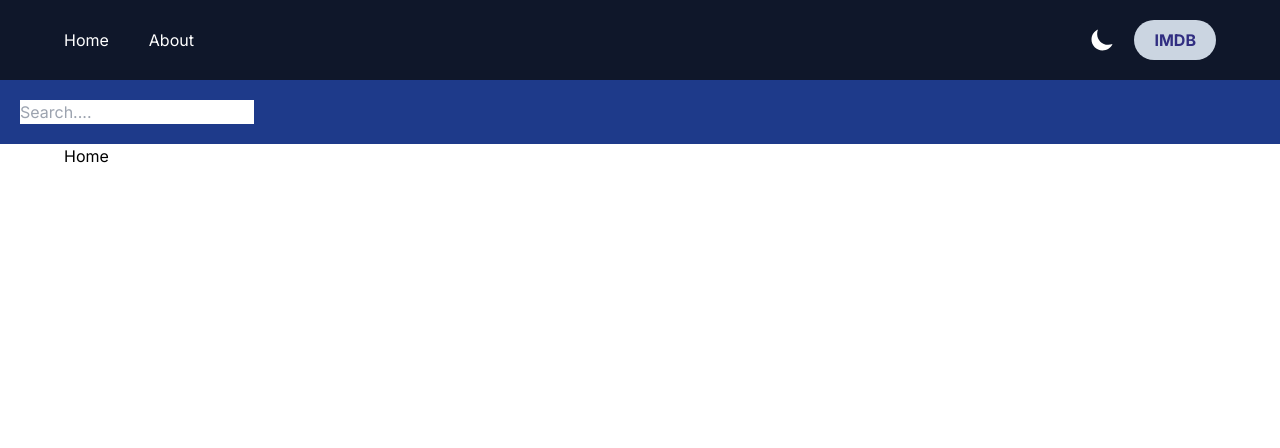
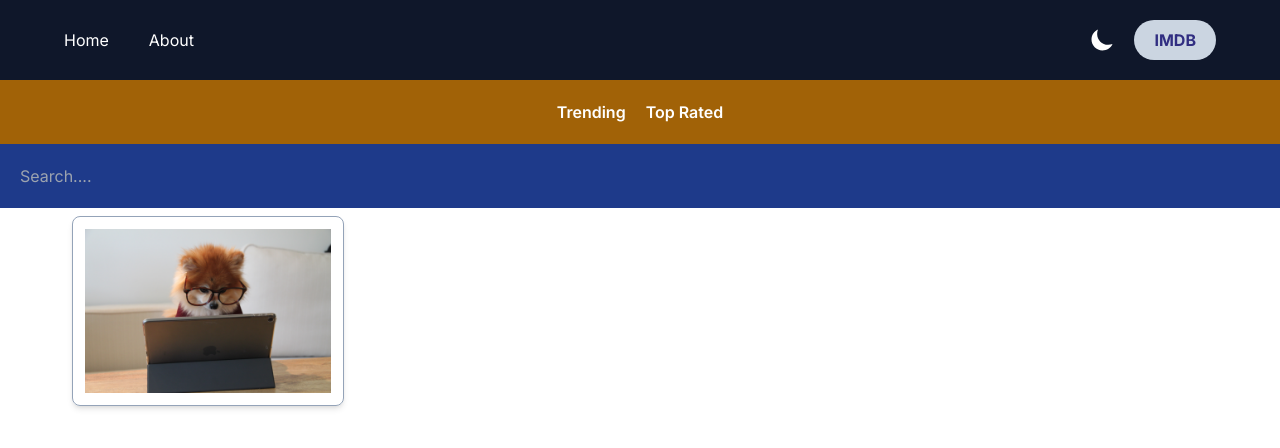
Before and after one commit to kmsh0123/next-imdb-clone, a Next.js app: page / in a window 1280 px wide. Shown: the top 448 px of the page. Built offline with nearby package versions, Linux system fonts and the light colour scheme.

Commit message:
redux toolkit install

```diff
--- a/package.json
+++ b/package.json
@@ -9,10 +9,12 @@
     "lint": "next lint"
   },
   "dependencies": {
+    "@reduxjs/toolkit": "^2.0.1",
     "next": "14.0.3",
     "react": "^18",
     "react-dom": "^18",
-    "react-icons": "^4.12.0"
+    "react-icons": "^4.12.0",
+    "react-redux": "^9.0.2"
   },
   "devDependencies": {
     "autoprefixer": "^10.4.16",
--- a/src/app/layout.jsx
+++ b/src/app/layout.jsx
@@ -3,6 +3,7 @@ import './globals.css'
 import Header from "@/components/Header";
 import Footer from '@/components/Footer';
 import Navbar from '@/components/Navbar';
+import SearchBar from '@/components/Searchbar';
 
 
 const inter = Inter({ subsets: ['latin'] })
@@ -18,6 +19,7 @@ export default function RootLayout({ children }) {
       <body className={inter.className}>
         <Header/>
         <Navbar/>
+        <SearchBar/>
         {children}
         </body>
     </html>
--- a/src/app/page.jsx
+++ b/src/app/page.jsx
@@ -1,8 +1,11 @@
+import Card from '@/components/Card'
 import React from 'react'
 
 const Home = () => {
   return (
-    <div className='max-w-6xl mx-auto'>Home</div>
+    <div className="">
+      <Card/>
+    </div>
   )
 }
 
--- /dev/null
+++ b/src/app/store/store.js
@@ -0,0 +1,7 @@
+import { configureStore } from '@reduxjs/toolkit'
+
+export const makeStore = () => {
+  return configureStore({
+    reducer: {},
+  })
+}
--- /dev/null
+++ b/src/components/Card.jsx
@@ -0,0 +1,19 @@
+import React from 'react'
+import Image from 'next/image'
+import Link from "next/link";
+import { FiThumbsUp } from "react-icons/fi";
+
+import cookie from '../../public/cookie.jpg'
+
+const Card = () => {
+  return (
+  <div className='grid grid-cols-4 max-w-6xl mx-auto'>
+    <div className="cursor-pointer sm:p-3 sm:hover:shadow-slate-400 sm:shadow-md rounded-lg sm:border sm:border-slate-400 sm:m-2 transition-shadow duration-200 group">
+        <Image src={cookie}/>
+    </div>
+  </div>
+
+  )
+}
+
+export default Card
--- a/src/components/Header.jsx
+++ b/src/components/Header.jsx
@@ -21,7 +21,7 @@ const Header = () => {
             open ? <IoMoonSharp className="text-2xl"/> : <MdOutlineWbSunny className="text-2xl "/>
           }
           </div>
-            <span className="font-bold bg-slate-300 px-5 py-2 rounded-full text-indigo-900">IMDB</span>
+            <span className="font-bold bg-slate-300 px-5 py-2 rounded-full text-indigo-900 select-none">IMDB</span>
         </div>
       </div>
     </div>
--- a/src/components/Navbar.jsx
+++ b/src/components/Navbar.jsx
@@ -2,9 +2,10 @@ import React from 'react'
 
 const Navbar = () => {
   return (
-    <form className='bg-blue-900 p-5 text-yellow-500 border-none'>
-        <input className='outline-none' type="text" placeholder='Search....' />
-    </form>
+    <div className='bg-yellow-700 p-5 flex text-white font-semibold justify-center space-x-5 '>
+       <h1>Trending</h1>
+       <h1>Top Rated</h1>
+    </div>
   )
 }
 
--- /dev/null
+++ b/src/components/SearchBar.jsx
@@ -0,0 +1,11 @@
+import React from 'react'
+
+const SearchBar = () => {
+  return (
+    <form className='bg-blue-900 p-5 text-yellow-500 '>
+        <input className='outline-none border-none bg-transparent' type="text" placeholder='Search....' />
+    </form>
+  )
+}
+
+export default SearchBar
```
Also changed, not shown: public/cookie.jpg (added), 1 other file (tests, documents, lock files or other folders).
